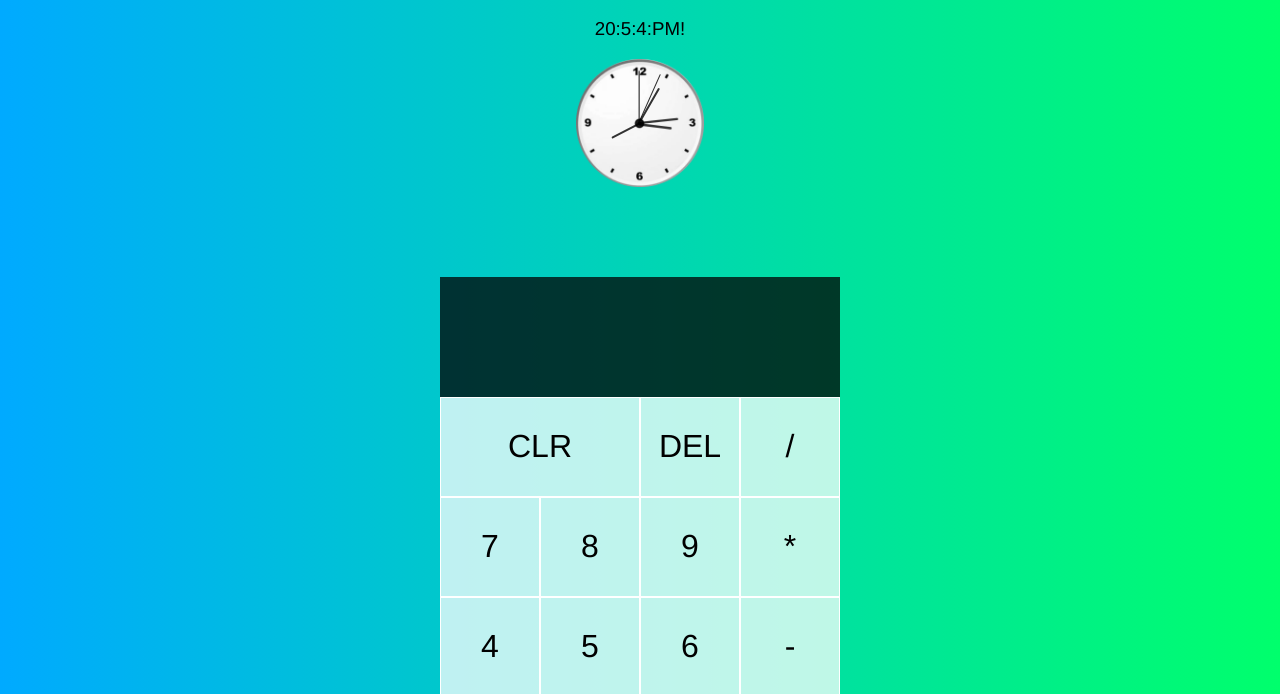
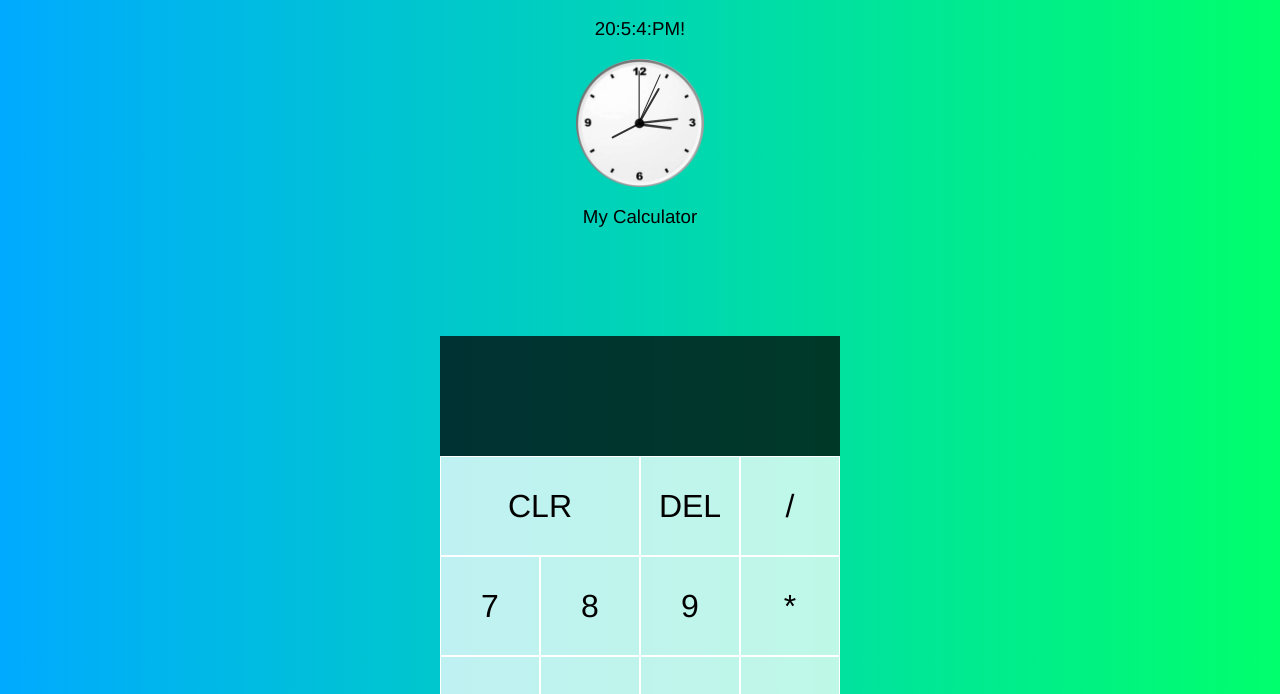
Before and after one commit to eraymond1/clock, a plain HTML site: page index.html in a window 1280 px wide. Shown: the part 101-795 px from the top of the page. Drawn offline with Linux system fonts and the light colour scheme.

Commit message:
Added heading to calculator and css code for heading, cleaned up files

```diff
--- a/index.html
+++ b/index.html
@@ -5,7 +5,7 @@
     <meta charset="UTF-8">
     <meta http-equiv="X-UA-Compatible" content="IE=edge">
     <meta name="viewport" content="width=device-width, initial-scale=1.0">
-    <title>Document</title>
+    <title>My Clock's and Calculator!</title>
     <h1>My Clock's</h1>
 </head>
 <body>
@@ -23,13 +23,14 @@
         <div id="second"></div>
     </div>
 
-    <!-- <div class="calculator">
-        <h4 class="display">My Calculator</h4>
+    <div class="calculator">
 
+        <h3 class="display">My Calculator</h3>
 
-    </div> -->
+    </div>
 
     <div class="calculator_grid">
+
         <div colspan="3" class="output" id="calculator_display">
             <div data-previous-operand class="previous-operand"></div>
             <div data-current-operand class="current-operand"></div>
--- a/styles.css
+++ b/styles.css
@@ -77,6 +77,7 @@ h1 {
         } */
 
         .calculator_grid {
+
             display: grid;
             justify-content: center;
             align-content: center;
@@ -124,11 +125,8 @@ h1 {
             font-size: 2.5rem;
         }
 
-        /* .calculator_display {
-            padding-top: 20px;
-            position: relative;
-            text-align: center;
-            margin: auto;
-
-            width: 100px;
-        } */
+        .display {
+            display: grid;
+            justify-content: center;
+            align-content: center;
+        }
```
